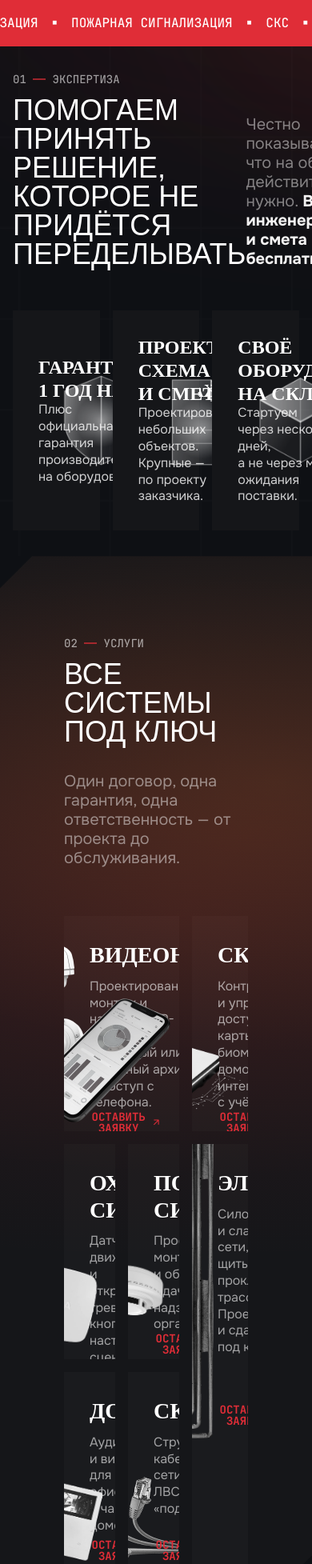
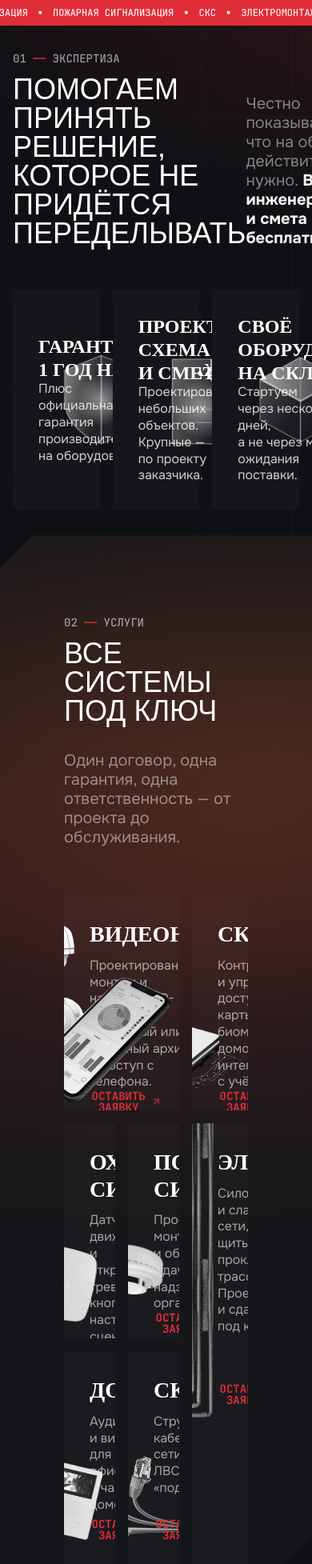
Before and after one commit to mank000/empire, a Django app: page / in a window 390 px wide. Shown: the part 701-2656 px from the top of the page at 80% size. Run offline with Django 5.2, Linux system fonts and the light colour scheme; some web fonts are replaced.

Commit message:
feat: адаптив бегущей строки для 360px

```diff
--- a/static/css/running-string.css
+++ b/static/css/running-string.css
@@ -47,3 +47,14 @@
     height: 48px;
   }
 }
+
+@media (max-width: 600px) {
+  .running-string {
+    height: 32px;
+  }
+
+  .running-string .track-item {
+    font-size: 12px;
+    line-height: 14px;
+  }
+}
```
